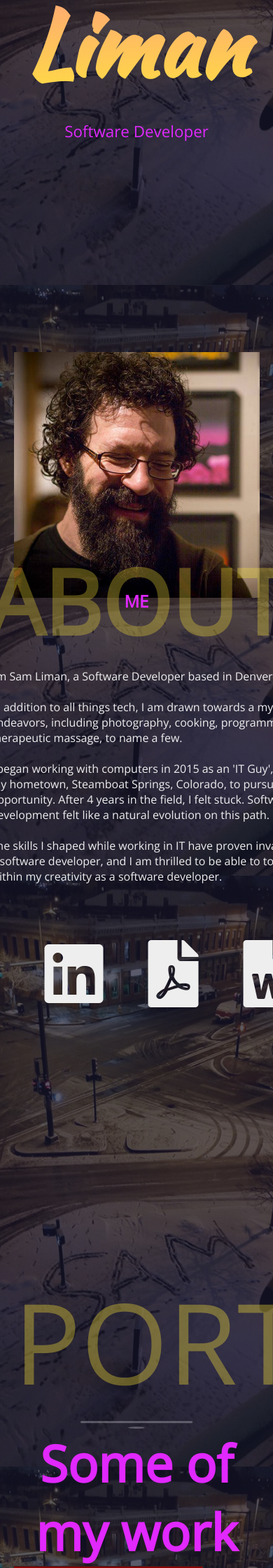
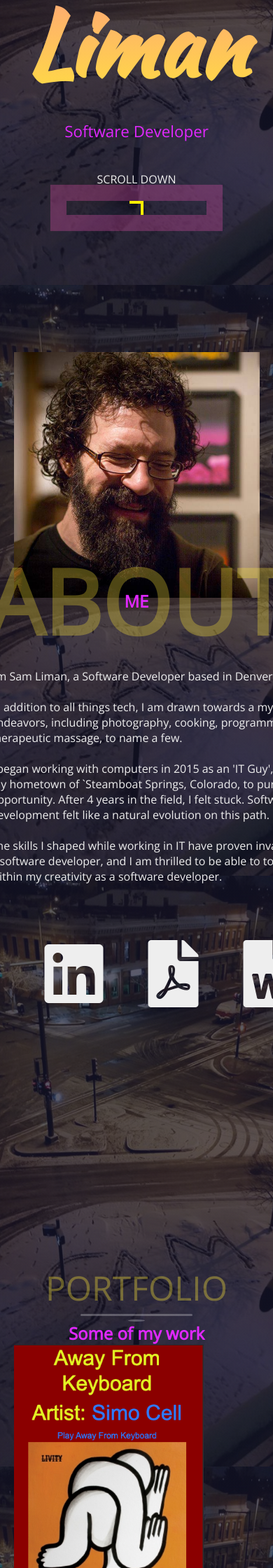
Before and after one commit to samliman/SamLiman-Responsive, a PHP site: page / in a window 390 px wide; the page is wider, and only the part inside the window is pictured. Shown: the part 437-2677 px from the top of that part at 70% size. Run offline with PHP 8.4, Linux system fonts and the light colour scheme.

Commit message:
adding responsive features

```diff
--- a/index.html
+++ b/index.html
@@ -8,7 +8,7 @@
     <link href="https://fonts.googleapis.com/css2?family=Kaushan+Script&family=Open+Sans&display=swap" rel="stylesheet">
     <link rel="stylesheet" href="https://unpkg.com/aos@next/dist/aos.css" />
     <link rel="stylesheet" href="https://use.fontawesome.com/releases/v5.7.2/css/all.css"
-        integrity="sha384-fnmOCqbTlWIlj8LyTjo7mOUStjsKC4pOpQbqyi7RrhN7udi9RwhKkMHpvLbHG9Sr" crossorigin="anonymous">
+    integrity="sha384-fnmOCqbTlWIlj8LyTjo7mOUStjsKC4pOpQbqyi7RrhN7udi9RwhKkMHpvLbHG9Sr" crossorigin="anonymous">
     <link rel="stylesheet" href="./main.css">
 </head>
 
@@ -42,14 +42,19 @@
             </ul>
         </nav>
 
-        <div class="landing-text">
-            <h1>Sam Liman</h1>
-            <h6>Software Developer</h6>
+        <div class="landing-text hero-center">
+            <h1 class="hero-logo" data-aos="zoom-in">Sam Liman</h1>
+            <h6 class="hero__text" data-aos="fade-up" data-aos-easing="ease" data-aos-delay="400">Software Developer</h6>
+        </div>
+            <span class="hero__scroll" data-aos="fade-up" data-aos-easing="ease" data-aos-delay="1000">
+				Scroll down <br>
+				<i class="fas fa-chevron-down"></i>
+			</span>
     </Header>
 
     <section class="about" id="about">
         <div class="container">
-            <div class="profile.img">
+            <div class="profile.img" data-aos="fade-right" data-aos-delay="300">
                 <img src="images/sam.jpg" alt="A very happy Sam">
             </div>
             <div class="about-details">
@@ -74,7 +79,7 @@
                     href="https://www.youtube.com/watch?v=_K-isImH-jc">Christian Löffler</a> produces
                     dancehall-friendly, melodic <i>House Music</i>, frequently combining acoustic instruments with his own production.
                     <br><br> -->
-                    I began working with computers in 2015 as an 'IT Guy', moving back to my hometown, Steamboat
+                    I began working with computers in 2015 as an 'IT Guy', moving back to my hometown of `Steamboat
                     Springs, Colorado, to pursue this opportunity. After 4 years in the field, I felt stuck. Software
                     development felt like a natural evolution on this path.
                     <br><br>
@@ -129,11 +134,11 @@
                         <img src="./images/BeatlessTrack.png" alt="Beatless"></a>
                 </div>
                 <div class="portfolio-description">
-                    <h6>Javascript, NodeJS, ExpressJS, MongoDB</h6>
                     <h1>Beatless</h1>
                     <p>
                         My first web app. A simple music sharing application.<br>Deployed on Heroku.
                     </p>
+                    <h6>Javascript, NodeJS, ExpressJS, MongoDB</h6>
                     <a href="https://beatlesss.herokuapp.com/" alt="beatless app" class="cta-1 cta">Have a look at the
                         app</a><br>
                     <a href="https://github.com/samliman/project-2-playlists/" alt="beatless app source code"
@@ -263,6 +268,9 @@
 
     <script src="https://ajax.googleapis.com/ajax/libs/jquery/3.4.1/jquery.min.js"></script>
     <script src="https://unpkg.com/aos@next/dist/aos.js"></script>
+    <script>
+      AOS.init();
+    </script>
     <script src="./main.js"></script>
 </body>
 
--- a/main.css
+++ b/main.css
@@ -7,7 +7,6 @@
 }
 
 html {
-  font-size: 13;
   font-family: "Open Sans", sans-serif;
   color: #eee;
   scroll-behavior: smooth;
@@ -142,6 +141,7 @@
 .nav-link:focus {
   background: linear-gradient(to top, #ffe838, #FC56AB);
   -webkit-background-clip: text;
+  background-clip: text;
   -webkit-text-fill-color: transparent;
 }
 
@@ -212,6 +212,7 @@
   font-family: "Kaushan Script", cursive;
   background: linear-gradient(to top, #ffe838, #fd57bf);
   -webkit-background-clip: text;
+  background-clip: text;
   -webkit-text-fill-color: transparent;
   padding: 1rem;
   user-select: none;
@@ -219,6 +220,14 @@
 .landing-text h6 {
   font-size: 2rem;
   font-weight: 400;
+}
+
+*, *::before, *::after {
+  box-sizing: border-box;
+}
+
+user agent stylesheet i {
+  font-style: italic;
 }
 
 /*About*/
@@ -304,9 +313,18 @@
 
 .google-docs-icon {
   -webkit-filter: saturate(0%) grayscale(100%) brightness(69%) contrast(1000%) invert(1);
+  filter: saturate(0%) grayscale(100%) brightness(69%) contrast(1000%) invert(1);
 }
 
 @-webkit-keyframes fadein {
+  from {
+    opacity: 0;
+  }
+  to {
+    opacity: 1;
+  }
+}
+@keyframes fadein {
   from {
     opacity: 0;
   }
@@ -318,6 +336,7 @@
   -webkit-filter: grayscale(0);
   filter: none;
   -webkit-animation: fadein 2s;
+  animation: fadein 2s;
 }
 
 /* services */
@@ -466,6 +485,40 @@
     box-shadow: 0 0 0 0 rgba(253, 87, 191, 0);
   }
 }
+/* other header*/
+.hero__scroll {
+  position: absolute;
+  bottom: 60px;
+  width: 200px;
+  margin: auto;
+  display: block;
+  cursor: pointer;
+  padding-bottom: 40px;
+  left: 0;
+  right: 0;
+  text-transform: uppercase;
+  text-align: center;
+}
+.hero__scroll .fa-chevron-down {
+  margin-top: 20px;
+  display: block;
+  -webkit-animation: pulse 2s infinite;
+  animation: pulse 2s infinite;
+  color: #ffee00;
+}
+
+.fa-chevron-down::before {
+  border-style: solid;
+  border-width: 0.25em 0.25em 0 0;
+  content: "";
+  display: inline-block;
+  height: 20px;
+  position: relative;
+  vertical-align: top;
+  width: 20px;
+}
+
+/*media queries*/
 @media screen and (max-width: 768px) {
   body {
     background: linear-gradient(rgba(22, 22, 45, 0.7), rgba(22, 22, 45, 0.7)), url("./images/samSnow.jpg") no-repeat center fixed;
@@ -496,7 +549,7 @@
     font-size: 8rem;
   }
 
-  .section-heading {
+  .section-heading h1 {
     font-size: 3rem;
   }
 
@@ -509,8 +562,23 @@
   }
 
   .icon-container {
+    width: 7rem;
+    height: 7rem;
+  }
+  .icon-container i {
     font-size: 4rem;
   }
+
+  /* save for later
+  .timeline ul{
+      margin: 0 0 0 auto;
+
+       .date::before{
+           left: -20rem;
+
+       .date::after{
+           left: -5.9rem;
+  } */
 }
 @media screen and (max-width: 600px) {
   .menu-toggler {
@@ -551,6 +619,19 @@
     margin: 0;
     order: 2;
   }
+
+  /* save for later
+  timeline p{
+      font-size: 1.4rem;
+  }
+  */
+  form {
+    width: 100%;
+  }
+
+  .up {
+    right: 2rem;
+  }
 }
 
 /*# sourceMappingURL=main.css.map */
--- a/main.js
+++ b/main.js
@@ -1,6 +1,6 @@
-if (typeof jQuery == 'undefined'){
-    console.log('oops! I still have to link my jQuery properly!');
-  } else {console.log('I did it! I linked jQuery and this js file!')};
+// if (typeof jQuery == 'undefined') {
+//     console.log('oops! I still have to link my jQuery properly!');
+// } else { console.log('I did it! I linked jQuery and this js file!') };
 
 $(document).ready(function () {
     $('.menu-toggler').on('click', function () {
@@ -12,4 +12,16 @@
         $('.menu-toggler').removeClass('open');
         $('.top-nav').removeClass('open');
     });
+
+    $('nav a[href*="#"]').on('click', function () {
+        $('html, body').animate( keyframes, {
+            scrollTop: $($(this).attr('href')).offset().top - 100
+        }, options, 2000);
+    });
+
+    $('#up').on('click', function () {
+        $('#up').animate( keyframes, {
+            scrollTop: 0
+        }, options, 2000);
+    });
 });
--- a/main.scss
+++ b/main.scss
@@ -7,7 +7,6 @@
    }
 
    html {
-       font-size: 13;
        font-family: "Open Sans", sans-serif;
        color: #eee;
        scroll-behavior: smooth;
@@ -149,6 +148,7 @@
    .nav-link:focus {
        background: linear-gradient(to top, #ffe838, #FC56AB);
        -webkit-background-clip: text;
+       background-clip: text;
        -webkit-text-fill-color: transparent;
    }
 
@@ -219,6 +219,7 @@
            font-family: 'Kaushan Script', cursive;
            background: linear-gradient(to top, #ffe838, #fd57bf);
            -webkit-background-clip: text;
+           background-clip: text;
            -webkit-text-fill-color: transparent;
            padding: 1rem;
            user-select: none;
@@ -228,6 +229,15 @@
            font-size: 2rem;
            font-weight: 400;
        }
+   }
+
+*, *::before, *::after {
+    box-sizing: border-box;
+}
+
+user agent stylesheet
+i {
+    font-style: italic;
 }
 
    /*About*/
@@ -360,10 +370,21 @@
    // }
 
    .google-docs-icon {
-       -webkit-filter: saturate(0%) grayscale(100%) brightness(69%) contrast(1000%) invert(1)
+       -webkit-filter: saturate(0%) grayscale(100%) brightness(69%) contrast(1000%) invert(1);
+       filter: saturate(0%) grayscale(100%) brightness(69%) contrast(1000%) invert(1)
    }
 
    @-webkit-keyframes fadein {
+       from {
+           opacity: 0;
+       }
+
+       to {
+           opacity: 1;
+       }
+   }
+
+   @keyframes fadein {
        from {
            opacity: 0;
        }
@@ -377,6 +398,7 @@
        -webkit-filter: grayscale(0);
        filter: none;
        -webkit-animation: fadein 2s;
+       animation: fadein 2s;
    }
 
    /* services */
@@ -578,6 +600,40 @@
        }
    }
 
+/* other header*/
+.hero__scroll {
+    position: absolute;
+    bottom: 60px;
+    width: 200px;
+    margin: auto;
+    display: block;
+    cursor: pointer;
+    padding-bottom: 40px;
+    left: 0;
+    right: 0;
+    text-transform: uppercase;
+    text-align: center;
+
+    .fa-chevron-down {
+            margin-top: 20px;
+            display: block;
+            -webkit-animation: pulse 2s infinite;
+            animation: pulse 2s infinite;
+            color:  #ffee00;;
+    }
+}
+
+.fa-chevron-down::before{
+    border-style: solid;
+    border-width: 0.25em 0.25em 0 0;
+    content: '';
+    display: inline-block;
+    height: 20px;
+    position: relative;
+    vertical-align: top;
+    width: 20px;
+}
+
    /*media queries*/
 
    @media screen and (max-width: 768px) {
@@ -611,7 +667,7 @@
            font-size: 8rem;
        }
 
-       .section-heading {
+       .section-heading h1 {
                font-size: 3rem;
            }
 
@@ -627,7 +683,7 @@
            width: 7rem;
            height: 7rem;
 
-           i{
+           i {
                font-size: 4rem;
            }
        }
@@ -692,11 +748,11 @@
        }
        */
 
-       form{
+       form {
            width: 100%;
        }
 
-       .up{
+       .up {
            right: 2rem;
        }
    }
```
Also changed, not shown: 1 other file. Lines whose indentation alone changed are shown as unchanged.
